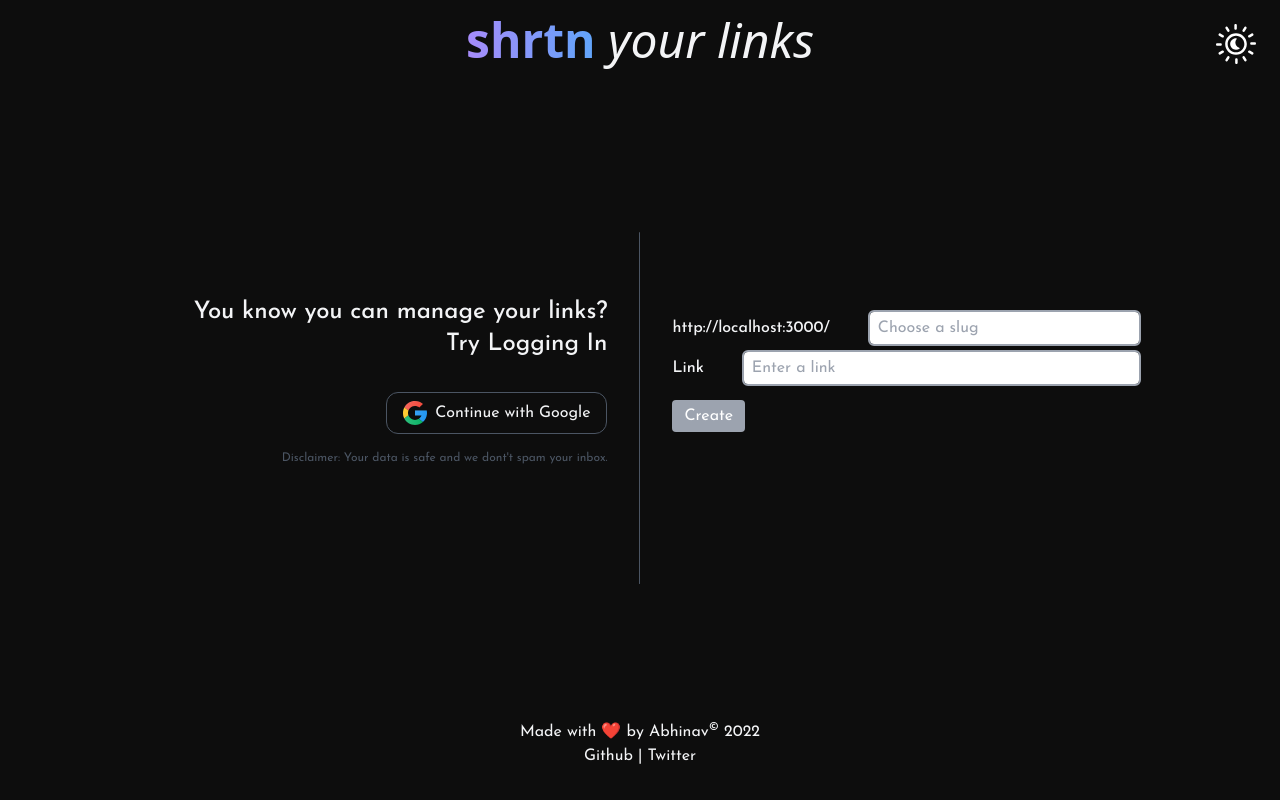
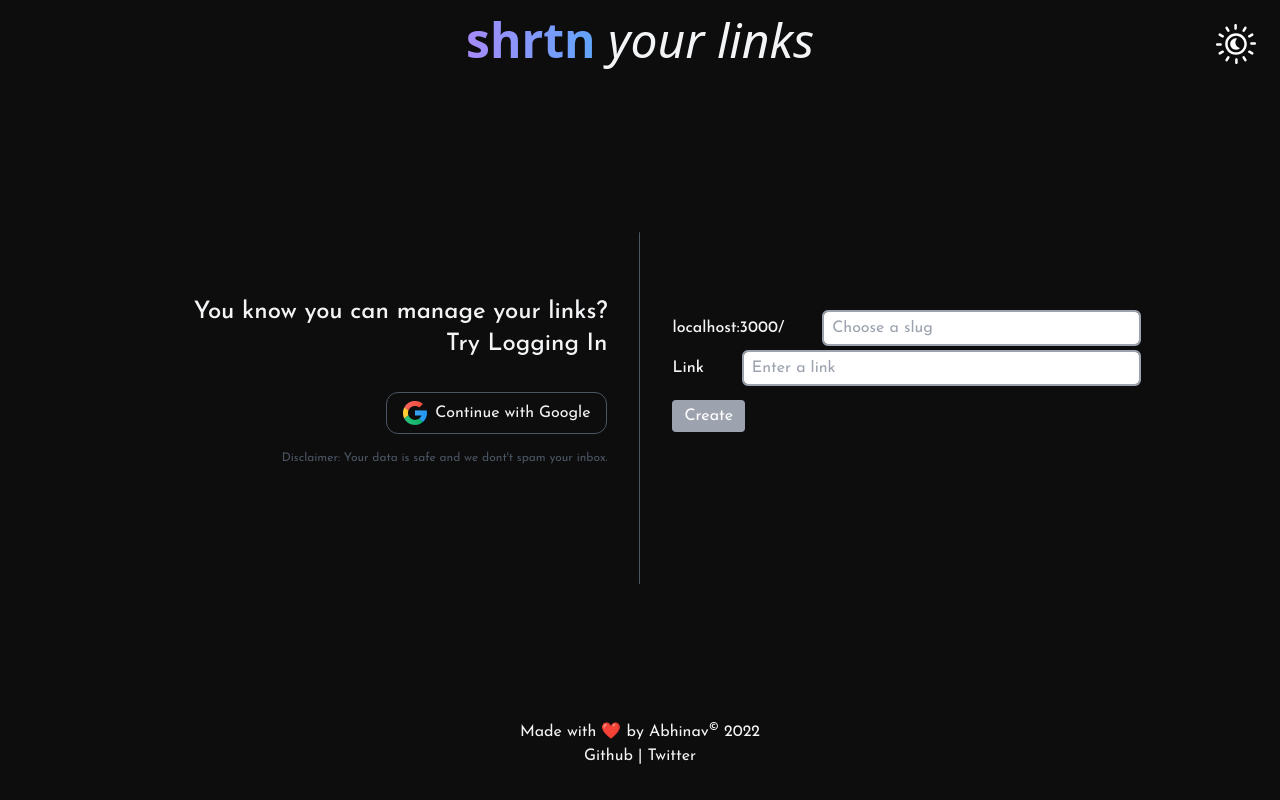
Before and after one commit to abhinav-raman/shrtn, a Next.js app: page / in a window 1280 px wide. Built offline with nearby package versions, Linux system fonts and the light colour scheme; no server answers; a web font is replaced by a local one; what ts-debounce would draw is missing.

Commit message:
Added dynamic base url

```diff
--- a/src/components/LinkCreateForm.tsx
+++ b/src/components/LinkCreateForm.tsx
@@ -10,7 +10,7 @@ const checkIfSlugExists = debounce(async (slug: string) => {
 	return response;
 }, 400);
 
-const LinkCreateForm = () => {
+const LinkCreateForm = ({ baseUrl }: { baseUrl: string }) => {
 	const { data } = useSession();
 
 	const [enteredUserLink, setEnteredUserLink] = useState<String>("");
@@ -73,7 +73,7 @@ const LinkCreateForm = () => {
 					</p>
 					<div className="w-full flex flex-col my-2 md:flex-row">
 						<p className="pr-2 py-1 font-medium mr-8 my-2 md:my-0 whitespace-nowrap">
-							{BASE_URL}
+							{baseUrl + "/"}
 						</p>
 						<input
 							autoComplete="off"
--- a/src/pages/index.tsx
+++ b/src/pages/index.tsx
@@ -16,18 +16,25 @@ export const getServerSideProps: GetServerSideProps = async (
 	context: GetServerSidePropsContext
 ) => {
 	const session = await getSession(context);
+  const baseUrl = context.req.headers.host;
+
+  console.log(baseUrl);
+
+
 	return {
 		props: {
 			userData: session,
+      baseUrl
 		},
 	};
 };
 
 type HomeProps = {
 	userData: Session | null;
+  baseUrl: string;
 };
 
-const Home: NextPage<HomeProps> = ({ userData }: HomeProps) => {
+const Home: NextPage<HomeProps> = ({ userData, baseUrl }: HomeProps) => {
 	return (
 		<>
 			<Head>
@@ -59,7 +66,7 @@ const Home: NextPage<HomeProps> = ({ userData }: HomeProps) => {
 				<ThemeSwitcher />
 				<HomeLogin userData={userData} />
 				<span className="border-gray-600 border-b w-full h-full rounded hidden md:inline md:w-auto md:border-l md:border-b-0"></span>
-				<LinkCreateForm />
+				<LinkCreateForm baseUrl={baseUrl} />
 			</main>
 			<Footer />
 		</>
```
